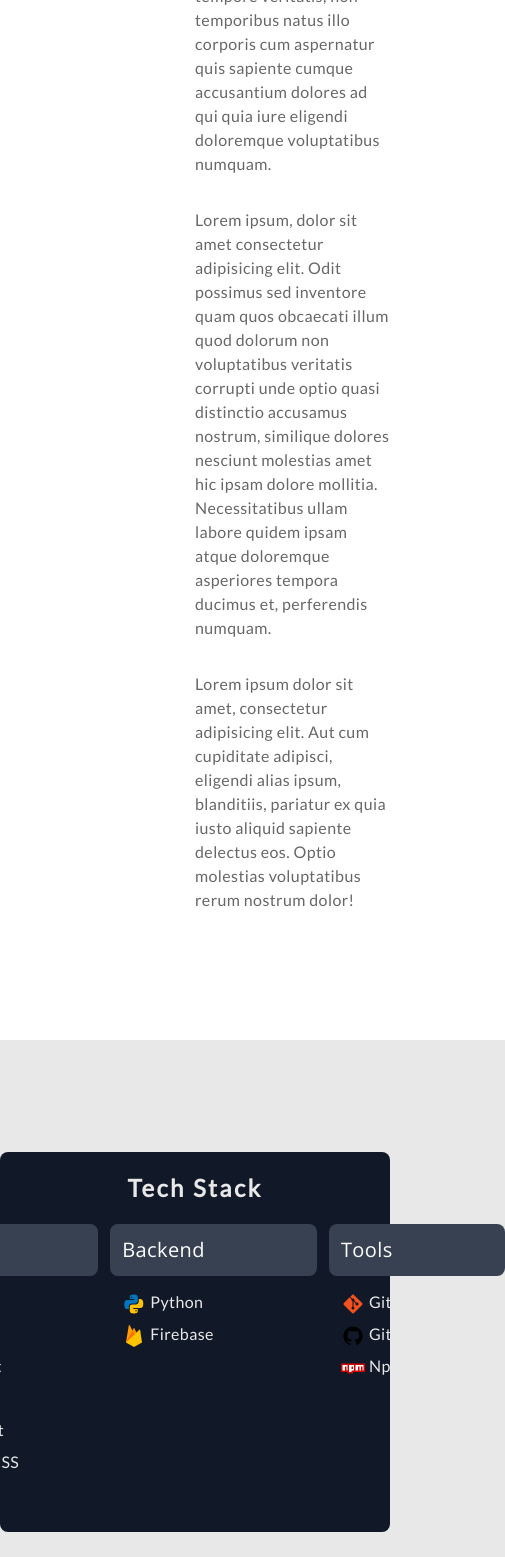
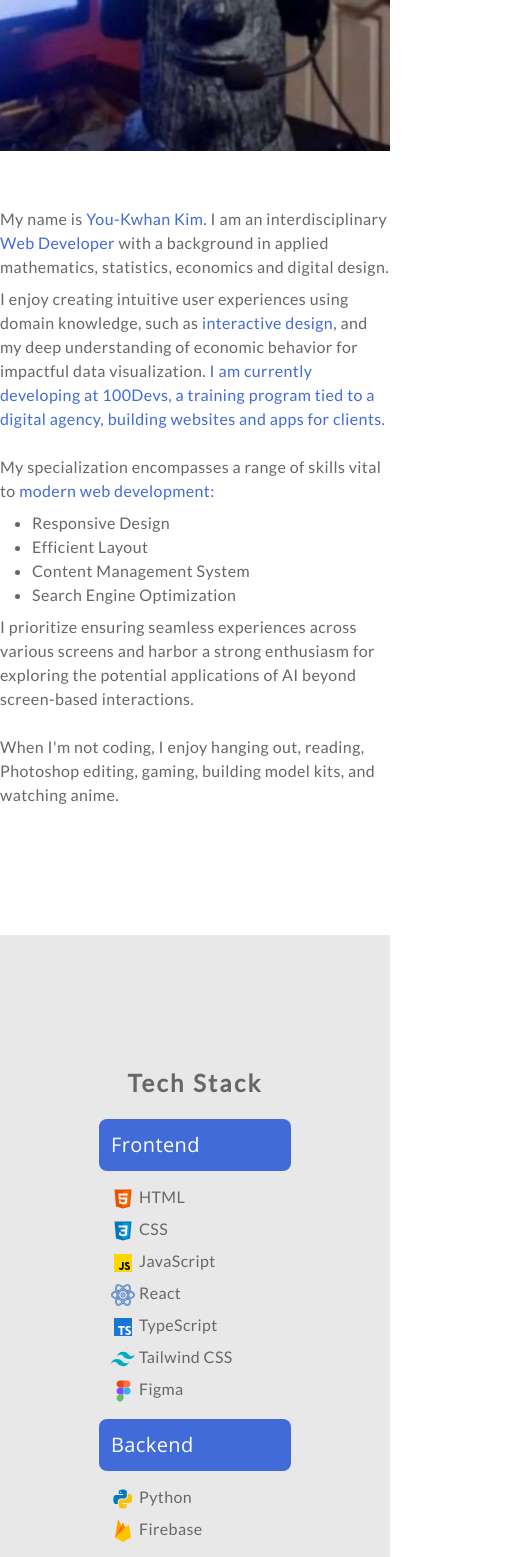
Before and after one commit to Youkwhan/portfoliov3, a React (Vite) app: page /about in a window 390 px wide. Shown: the part 432-1989 px from the top of the page, 505 px wide, since content can reach past the window. Built offline with nearby package versions, Linux system fonts and the light colour scheme.

Commit message:
chore: Improve responsive layout and populate About page
This commit addresses responsive layout issues, enhancing the display for different screen sizes.
- Additionally, the About page content has been updated, replacing placeholder text with relevant information.

```diff
--- a/src/index.css
+++ b/src/index.css
@@ -24,6 +24,7 @@ p {
 
 h3 {
   @apply font-opensans;
+  width: 12rem
 }
 
 span {
--- a/src/scenes/about/Techstack.jsx
+++ b/src/scenes/about/Techstack.jsx
@@ -13,9 +13,9 @@ import IconPython from "../../assets/icons8/icons8-python.svg";
 
 function Techstack() {
   return (
-    <div className="flex justify-center gap-3  tracking-wide">
+    <div className="flex flex-wrap justify-center gap-3 tracking-wide">
       <div>
-        <h3 className="mb-3 rounded-lg bg-[#374151] p-3 pr-28 text-xl text-white">
+        <h3 className="mb-3 rounded-lg bg-secondary-100 p-3 pr-28 text-xl text-white">
           Frontend
         </h3>
         <ul className="icon-list pl-3">
@@ -78,7 +78,7 @@ function Techstack() {
         </ul>
       </div>
       <div>
-        <h3 className="mb-3 rounded-lg bg-[#374151] p-3 pr-28 text-xl text-white">
+        <h3 className="mb-3 rounded-lg bg-secondary-100 p-3 pr-28 text-xl text-white">
           Backend
         </h3>
         <ul className="icon-list pl-3">
@@ -101,7 +101,7 @@ function Techstack() {
         </ul>
       </div>
       <div>
-        <h3 className="mb-3 rounded-lg bg-[#374151] p-3 pr-28 text-xl text-white">
+        <h3 className="mb-3 rounded-lg bg-secondary-100 p-3 pr-28 text-xl text-white">
           Tools
         </h3>
         <ul className="icon-list pl-3">
--- a/src/scenes/about/index.jsx
+++ b/src/scenes/about/index.jsx
@@ -5,35 +5,55 @@ function About() {
   return (
     <section id="about" className="bg-white">
       <div className="mx-auto flex max-w-[950px] py-28 ">
-        <section className="flex items-start justify-between gap-14">
+        <section className="flex flex-col items-start justify-between gap-14 md:flex-row">
           {/* LEFT */}
-          <div className="max-w-[50%]">
+          <div className="md:max-w-[50%]">
             <img src={profile} />
           </div>
           {/* RIGHT */}
-          <article className="flex max-w-[50%] flex-col">
+          <article className="flex flex-col md:max-w-[50%]">
             <p className="text-base">
-              Lorem ipsum dolor sit amet consectetur adipisicing elit. Aliquam,
-              nihil aut deleniti libero voluptatum consequuntur nulla eius
-              repudiandae veritatis dolores officia iure ipsam vero? Architecto
-              et beatae aut tempore veritatis, non temporibus natus illo
-              corporis cum aspernatur quis sapiente cumque accusantium dolores
-              ad qui quia iure eligendi doloremque voluptatibus numquam.
+              My name is <span>You-Kwhan Kim</span>. I am an interdisciplinary
+              <span> Web Developer</span> with a background in applied
+              mathematics, statistics, economics and digital design.
             </p>
-            <p className="my-8 text-base ">
-              Lorem ipsum, dolor sit amet consectetur adipisicing elit. Odit
-              possimus sed inventore quam quos obcaecati illum quod dolorum non
-              voluptatibus veritatis corrupti unde optio quasi distinctio
-              accusamus nostrum, similique dolores nesciunt molestias amet hic
-              ipsam dolore mollitia. Necessitatibus ullam labore quidem ipsam
-              atque doloremque asperiores tempora ducimus et, perferendis
-              numquam.
+            <p className="mt-2 text-base">
+              I enjoy creating intuitive user experiences using domain
+              knowledge, such as <span>interactive design</span>, and my deep
+              understanding of economic behavior for impactful data
+              visualization.{" "}
+              <span>
+                I am currently developing at 100Devs, a training program tied to
+                a digital agency, building websites and apps for clients.
+              </span>
             </p>
+            <p className=" mt-6 text-base ">
+              My specialization encompasses a range of skills vital to{" "}
+              <span>modern web development:</span>
+            </p>
+            <ul className="my-2 list-disc pl-8">
+              <li>
+                <p className="text-base">Responsive Design</p>
+              </li>
+              <li>
+                <p className="text-base">Efficient Layout</p>
+              </li>
+              <li>
+                <p className="text-base">Content Management System</p>
+              </li>
+              <li>
+                <p className="text-base">Search Engine Optimization</p>
+              </li>
+            </ul>
+            <p className="mb-6 text-base">
+              I prioritize ensuring seamless experiences across various screens
+              and harbor a strong enthusiasm for exploring the potential
+              applications of AI beyond screen-based interactions.
+            </p>
+
             <p className="mb-4 text-base">
-              Lorem ipsum dolor sit amet, consectetur adipisicing elit. Aut cum
-              cupiditate adipisci, eligendi alias ipsum, blanditiis, pariatur ex
-              quia iusto aliquid sapiente delectus eos. Optio molestias
-              voluptatibus rerum nostrum dolor!
+              When I'm not coding, I enjoy hanging out, reading, Photoshop
+              editing, gaming, building model kits, and watching anime.
             </p>
           </article>
         </section>
@@ -41,7 +61,7 @@ function About() {
 
       <section className="full-bleed mx-auto max-w-[950px] bg-bg-gray py-28">
         {/* Skill */}
-        <article className="rounded-lg bg-[#111827] p-5 text-bg-gray">
+        <article className="rounded-lg p-5 ">
           <h2 className="mb-5 text-center text-2xl font-bold  tracking-widest">
             Tech Stack
           </h2>
--- a/src/scenes/projectItem/index.jsx
+++ b/src/scenes/projectItem/index.jsx
@@ -23,7 +23,7 @@ function ProjectItem() {
           alt="project-image"
           className="mb-7 h-[400px] w-full"
         />
-        <div className="grid grid-cols-2 gap-4">
+        <div className="grid grid-cols-1 gap-4 md:grid-cols-2">
           <div>
             <h3 className="text-2xl text-primary-200">Team</h3>
             <p className="my-2">{projectData.team}</p>
--- a/src/scenes/work/index.jsx
+++ b/src/scenes/work/index.jsx
@@ -13,7 +13,7 @@ function Work() {
           <NavLink
             to="/projects/1"
             onClick={() => scrollToSection("title")}
-            className="mb-16 mt-4 flex items-center justify-start gap-5"
+            className="mb-16 mt-4 flex flex-col items-center justify-start gap-5 md:flex-row"
           >
             <h2 className="font-opensans text-xl font-bold text-primary-200">
               Vanlife - Rental Platform
@@ -30,7 +30,7 @@ function Work() {
           <NavLink
             to="/projects/2"
             onClick={() => scrollToSection("title")}
-            className="mb-16 mt-4 flex items-center justify-start gap-5"
+            className="mb-16 mt-4 flex flex-col items-center justify-start gap-5 md:flex-row"
           >
             <h2 className="font-opensans text-xl font-bold text-primary-200">
               Quizzical - Trivia Quiz
@@ -47,7 +47,7 @@ function Work() {
           <NavLink
             to="/projects/3"
             onClick={() => scrollToSection("title")}
-            className="mb-16 mt-4 flex items-center justify-start gap-5"
+            className="mb-16 mt-4 flex flex-col items-center justify-start gap-5 md:flex-row"
           >
             <h2 className="font-opensans text-xl font-bold text-primary-200">
               MovieVault - Film Bookmarking
```
